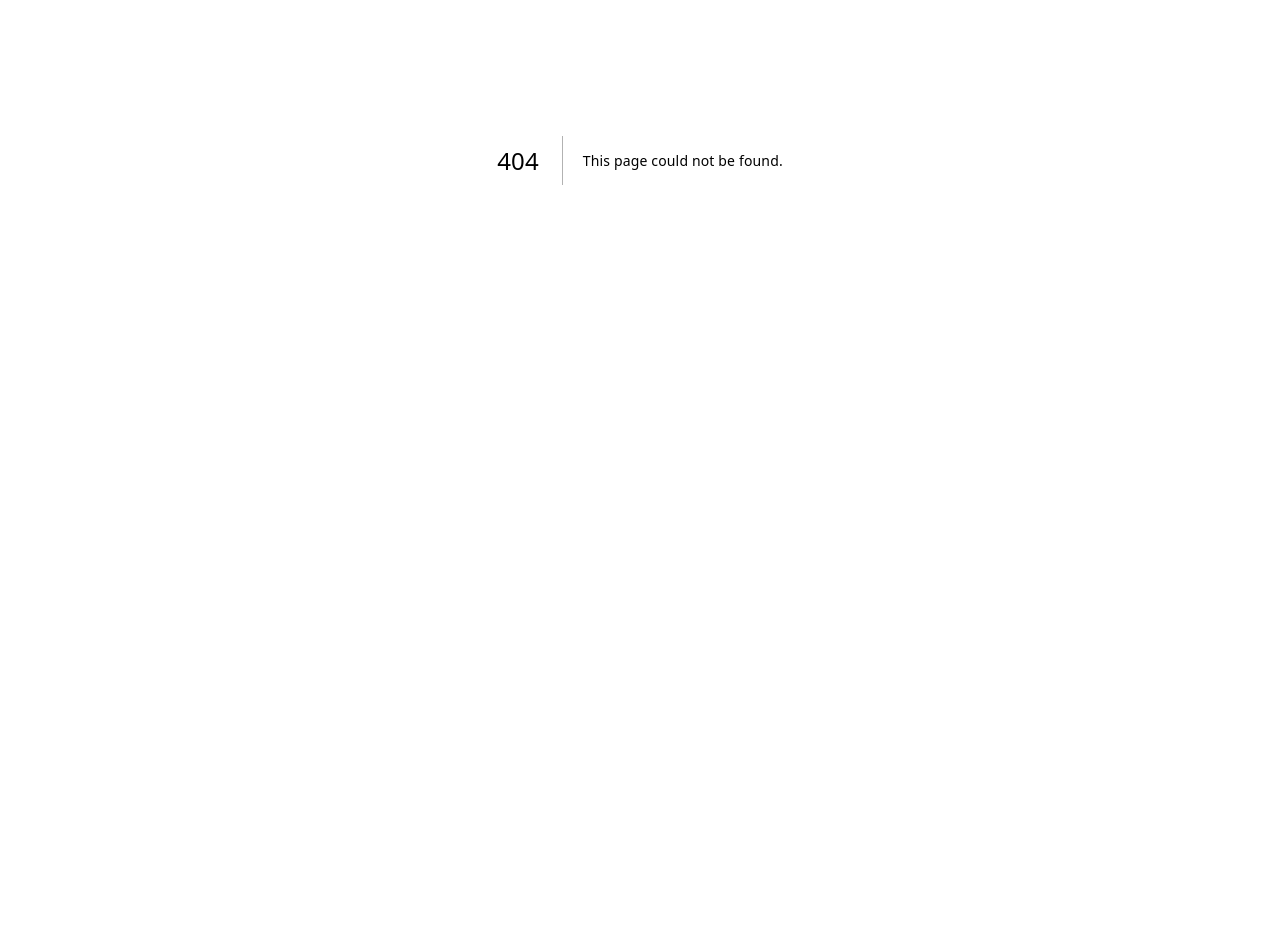
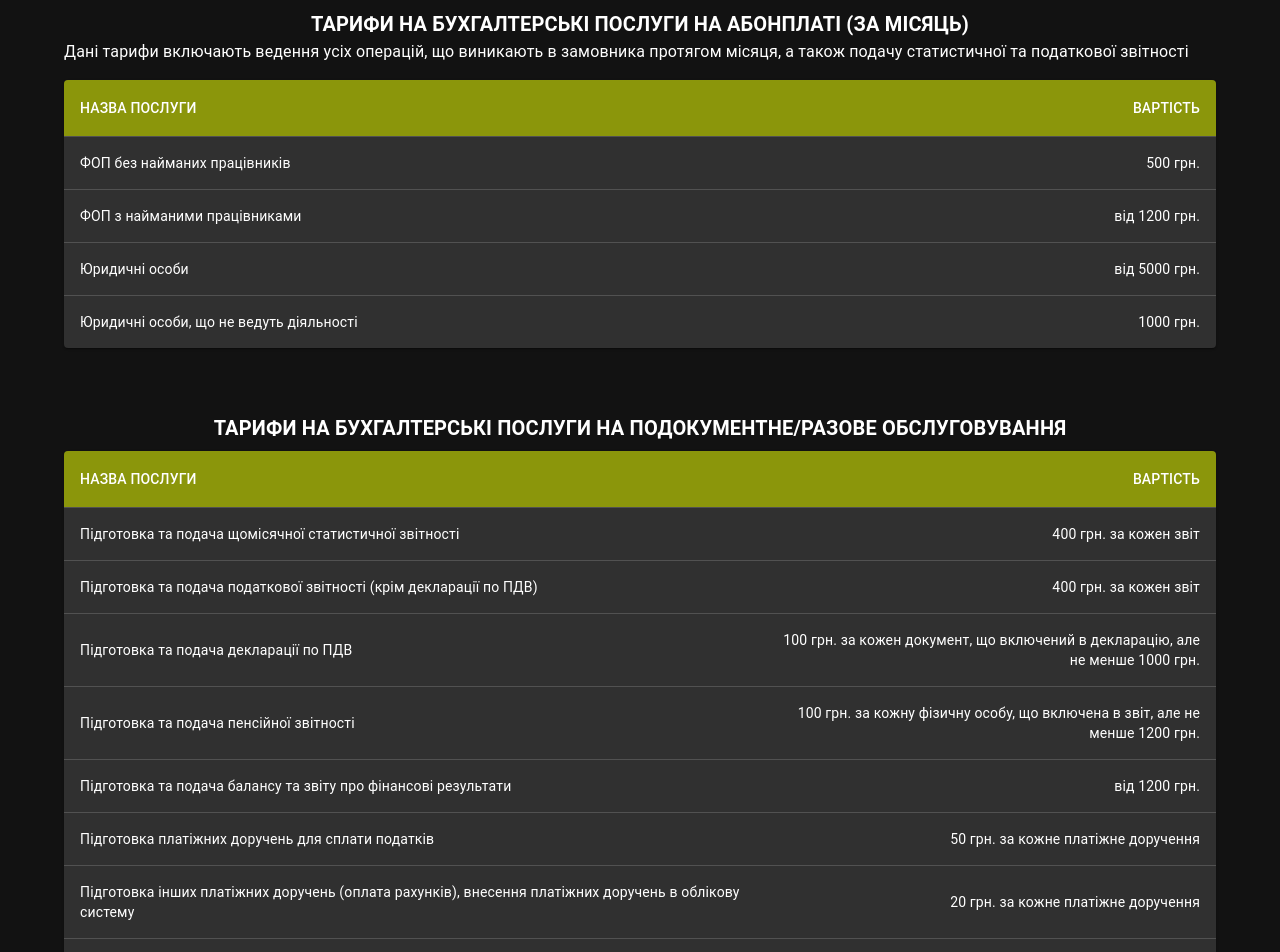
Before and after one commit to tykatyk/yuvels, a Next.js app: page /prices in a window 1280 px wide. Before the commit this address had no page. Shown: the part 240-1192 px from the top of the page. Before the commit the page ends 800 px from the top, so only its background shows below. Built offline with nearby package versions, Linux system fonts and the light colour scheme.

Commit message:
Add page with prices

```diff
--- /dev/null
+++ b/components/Prices.tsx
@@ -0,0 +1,193 @@
+import * as React from "react";
+import { styled } from "@mui/material/styles";
+import Box from "@mui/material/Box";
+import Table from "@mui/material/Table";
+import TableBody from "@mui/material/TableBody";
+import TableCell, { tableCellClasses } from "@mui/material/TableCell";
+import TableContainer from "@mui/material/TableContainer";
+import TableHead from "@mui/material/TableHead";
+import TableRow from "@mui/material/TableRow";
+import Paper from "@mui/material/Paper";
+import Container from "@mui/material/Container";
+import Typography from "@mui/material/Typography";
+import Link from "./Link";
+import Layout from "./Layout";
+
+const StyledTableCell = styled(TableCell)(({ theme }) => ({
+  [`&.${tableCellClasses.head}`]: {
+    backgroundColor: "#8b960b",
+    color: theme.palette.common.white,
+  },
+  [`&.${tableCellClasses.body}`]: {
+    fontSize: 14,
+  },
+}));
+
+const StyledTableRow = styled(TableRow)(({ theme }) => ({
+  "&:nth-of-type(odd)": {
+    backgroundColor: theme.palette.action.hover,
+  },
+  "&:nth-of-type(even)": {
+    backgroundColor: theme.palette.action.hover,
+  },
+  // hide last border
+  "&:last-child td, &:last-child th": {
+    border: 0,
+  },
+}));
+
+type RowData = { serviceName: string; servicePrice: string };
+
+type Rows = {
+  rows: RowData[];
+};
+
+function createData(serviceName: string, servicePrice: string) {
+  return { serviceName, servicePrice };
+}
+
+const subscriptionRows = [
+  createData("ФОП без найманих працівників", "500 грн."),
+  createData("ФОП з найманими працівниками", "від 1200 грн."),
+  createData("Юридичні особи", "від 5000 грн."),
+  createData("Юридичні особи, що не ведуть діяльності", "1000 грн."),
+];
+
+const byDocumentRows = [
+  createData(
+    "Підготовка та подача щомісячної статистичної звітності",
+    "400 грн. за кожен звіт"
+  ),
+  createData(
+    "Підготовка та подача податкової звітності (крім декларації по ПДВ)",
+    "400 грн. за кожен звіт"
+  ),
+  createData(
+    "Підготовка та подача декларації по ПДВ",
+    "100 грн. за кожен документ, що включений в декларацію, але не менше 1000 грн."
+  ),
+  createData(
+    "Підготовка та подача пенсійної звітності",
+    "100 грн. за кожну фізичну особу, що включена в звіт, але не менше 1200 грн."
+  ),
+  createData(
+    "Підготовка та подача балансу та звіту про фінансові результати",
+    "від 1200 грн."
+  ),
+  createData(
+    "Підготовка платіжних доручень для сплати податків",
+    "50 грн. за кожне платіжне доручення"
+  ),
+  createData(
+    "Підготовка інших платіжних доручень (оплата рахунків), внесення платіжних доручень в облікову систему",
+    "20 грн. за кожне платіжне доручення"
+  ),
+  createData(
+    "Підготовка документів та подання повідомлення в податкову про прийом працівника на роботу",
+    "200 грн."
+  ),
+  createData("Нарахування заробітної плати", "100 грн. за кожного працівника."),
+  createData("Складання договорів", "400 грн."),
+  createData(
+    "Виписування рахунків, видаткових накладних, актів виконаних робіт, ТТН, податкових накладних, оформлення авансових звітів",
+    "100 грн. документ"
+  ),
+  createData(
+    "Встановлення та налаштування програмного забезпечення робочого місця бухгалтера в замовника, перенесення баз даних",
+    "від 1200 грн."
+  ),
+  createData(
+    "Аудит стану обліку та фінансової звітності",
+    "2000 грн. в день, мінімум три дні."
+  ),
+];
+
+function PricesTable(props: Rows) {
+  const { rows } = props;
+  return (
+    <TableContainer component={Paper}>
+      <Table sx={{ minWidth: 700 }} aria-label="таблиця цін на послуги">
+        <TableHead>
+          <TableRow>
+            <StyledTableCell>НАЗВА ПОСЛУГИ</StyledTableCell>
+            <StyledTableCell align="right">ВАРТІСТЬ</StyledTableCell>
+          </TableRow>
+        </TableHead>
+        <TableBody>
+          {rows.map((row) => (
+            <StyledTableRow key={row.serviceName}>
+              <StyledTableCell component="th" scope="row">
+                {row.serviceName}
+              </StyledTableCell>
+              <StyledTableCell align="right">
+                {row.servicePrice}
+              </StyledTableCell>
+            </StyledTableRow>
+          ))}
+        </TableBody>
+      </Table>
+    </TableContainer>
+  );
+}
+
+export default function Prices() {
+  return (
+    <Layout title="Ціни">
+      <Container maxWidth="lg" style={{ paddingBottom: "4rem" }}>
+        <Typography
+          align="center"
+          variant="h2"
+          sx={{
+            fontSize: "2.5rem",
+            fontWeight: "700",
+            marginBottom: "4rem",
+            letterSpacing: "0.125rem",
+          }}
+        >
+          Тарифи на послуги
+        </Typography>
+        <Typography style={{ marginBottom: "3rem" }}>
+          Ми пропонуємо два види тарифів, щоб ви могли обрати оптимальний для
+          себе – щомісячна{" "}
+          <Link style={{ textDecoration: "none" }} href="#subscription_fees">
+            абонплата
+          </Link>{" "}
+          та{" "}
+          <Link style={{ textDecoration: "none" }} href="#by_document_fees">
+            подокументне/разове
+          </Link>{" "}
+          обслуговування.
+        </Typography>
+        <section id="subscription_fees">
+          <Typography
+            align="center"
+            variant="h6"
+            style={{ textTransform: "uppercase", fontWeight: 700 }}
+          >
+            Тарифи на бухгалтерські послуги на абонплаті (за місяць)
+          </Typography>
+          <Typography paragraph>
+            Дані тарифи включають ведення усіх операцій, що виникають в
+            замовника протягом місяця, а також подачу статистичної та податкової
+            звітності
+          </Typography>
+          <Box sx={{ marginBottom: "4rem" }}>
+            <PricesTable rows={subscriptionRows} />
+          </Box>
+        </section>
+        <section id="by_document_fees">
+          <Typography
+            align="center"
+            variant="h6"
+            gutterBottom
+            style={{ textTransform: "uppercase", fontWeight: 700 }}
+          >
+            Тарифи на бухгалтерські послуги на подокументне/разове
+            обслуговування
+          </Typography>
+          <PricesTable rows={byDocumentRows} />
+        </section>
+      </Container>
+    </Layout>
+  );
+}
--- /dev/null
+++ b/pages/prices.tsx
@@ -0,0 +1,5 @@
+import Prices from "../components/Prices";
+
+export default function PricesPage() {
+  return <Prices />;
+}
```
